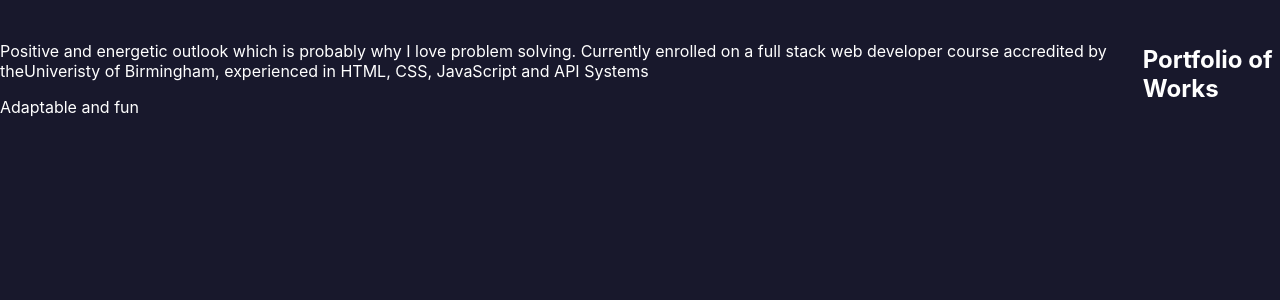
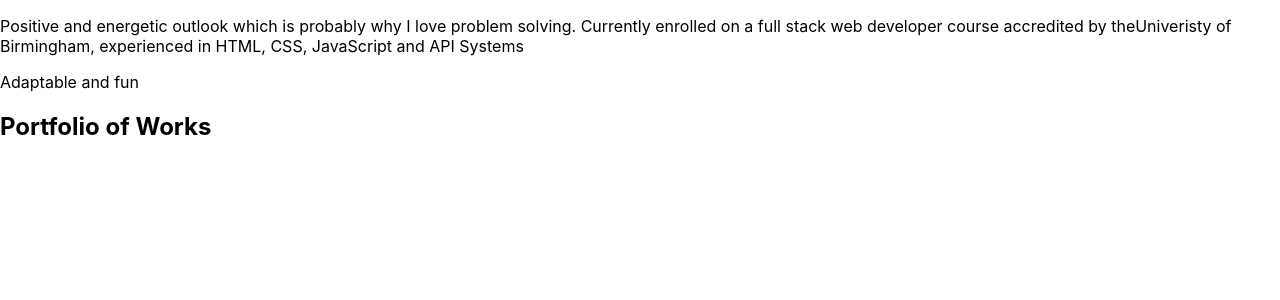
Before and after one commit to satpalmatharoo/react-portfolio, a React (Create React App) app in the folder reactportfolio/: page / in a window 1280 px wide. Shown: the top 300 px of the page. Built offline with nearby package versions, Linux system fonts and the light colour scheme.

Commit message:
add background colour and height

```diff
--- a/reactportfolio/src/App.css
+++ b/reactportfolio/src/App.css
@@ -1,4 +1,4 @@
-.home {
+.Navbar {
   min-height: 100vh;
   background-color: rgb(24, 24, 44);
   color:white;
```
